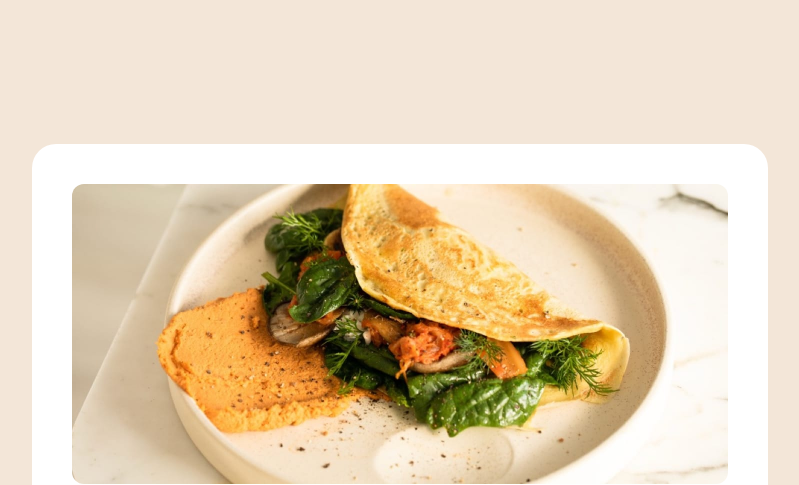
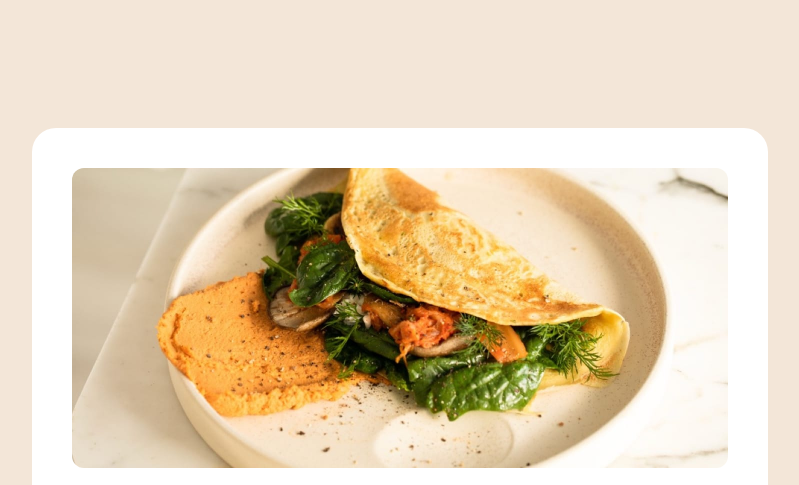
Before and after one commit to Donahuec/frontend-mentor-recipe-page, a plain HTML site: page index.html in a window 1280 px wide. Shown: the top 485 px of the page, without its empty margins (240-1039 px from the left). Drawn offline with Linux system fonts and the light colour scheme.

Commit message:
adjust margin

```diff
--- a/styles.css
+++ b/styles.css
@@ -88,7 +88,7 @@ main {
 }
 
 .card {
-  margin: var(--spacing200);
+  margin-inline: var(--spacing200);
   padding: var(--spacing500);
   max-width: 736px;
   background-color: var(--white);
```
